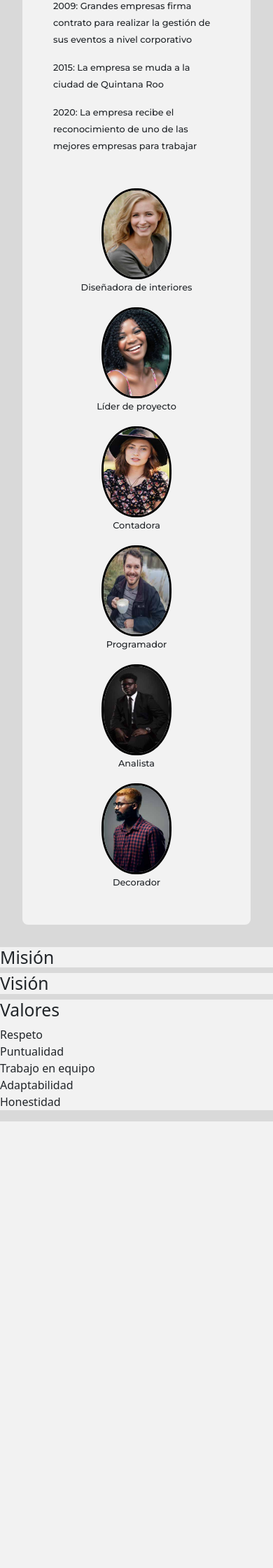
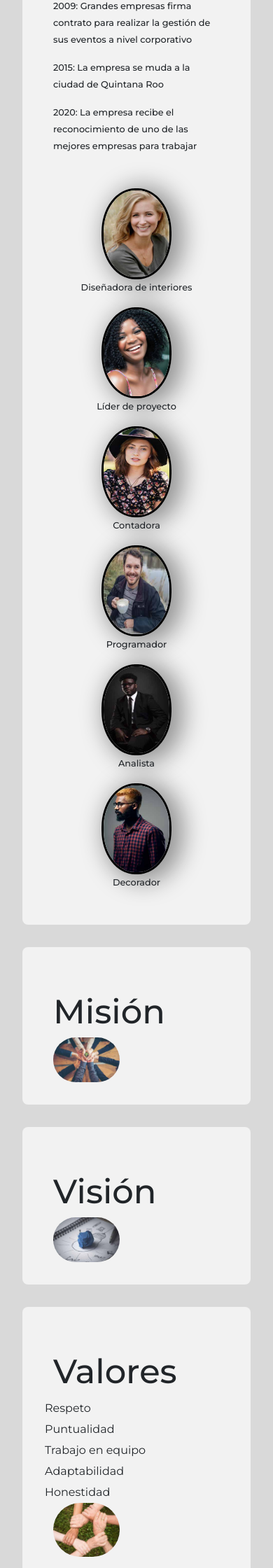
Before and after one commit to Carloscastro16/PaginaWireframe, a PHP site: page /Paginas/About_Us.html in a window 390 px wide; the page is wider, and only the part inside the window is pictured. Shown: the part 1216-3456 px from the top of that part at 70% size. Before the commit the page ends 2818 px from the top of that part, so only its background shows below. Run offline with PHP 8.4, Linux system fonts and the light colour scheme.

Commit message:
estilo acerca de

```diff
--- a/Paginas/About_Us.html
+++ b/Paginas/About_Us.html
@@ -115,29 +115,57 @@
                         </div>
                     </div>
                 </div>
+        </div>
+    </section>
+<!--****************seccion de mision*****************-->
+    <section class="compromisos">
+        <div class="compromival container">
+                <div class="offset-sm-1 col-sm-8">
+                    <div class="filaval row">
+                        <h2 class="subticompromiso">Misión</h2>
+                    </div>
+                </div>
+                <div>
+                    <img src="../Images/mision.jpg" class="imavalores">
+                </div>
+        </div>
+</section>
 
-        </div>
 
+<!--*************seccion vision**********-->
+<section class="compromisos">
+    <div class="compromival container">
+            <div class="offset-sm-8 col-sm-8">
+                <div class="filaval row">
+                    <h2 class="subticompromiso">Visión</h2>
+                </div>
+            </div>
+            <div>
+                <img src="../Images/vision.jpg" class="imavalores">
+            </div>
+    </div>
+</section>
+
+<!--***********************seccion valores***************-->
+    <section class="compromisos">
+            <div class="compromival container">
+                    <div class="offset-sm-1 col-sm-8">
+                        <div class="filaval row">
+                            <h2 class="subticompromiso">Valores</h2>
+                            Respeto <br>
+                            Puntualidad <br>
+                            Trabajo en equipo <br>
+                            Adaptabilidad <br>
+                            Honestidad
+                        </div>
+                    </div>
+                    <div>
+                        <img src="../Images/us.jpg" class="imavalores">
+                    </div>
+            </div>
     </section>
 
-        <section class="compromisos">
-            <div class="compromiso">
-                <h2>Misión</h2>
-            </div>
 
-            <div class="compromiso">
-                <h2> Visión</h2>
-            </div>
-
-            <div class="compromiso">
-                <h2>Valores</h2>
-                <p> Respeto <br>
-                Puntualidad <br>
-                Trabajo en equipo <br>
-                Adaptabilidad <br>
-                Honestidad</p>
-            </div>
-        </section>
 
 
 </body>
--- a/Styles/Styles_Us.css
+++ b/Styles/Styles_Us.css
@@ -71,21 +71,15 @@ header{
 .filasQuienes{
     margin-top: 2rem !important;
 }
-.tiempo{
-position: absolute;
-width:100%;
-height: 21rem;
-left: 360px;
-top: 345px;
-font-family: 'Montserrat',sans-serif;
-font-weight: 200;
-}
 
 .fotosp{
     width: 100px;
     height: 130px;
     border-radius: 48%;
     border: 3px solid #000000;
+    -webkit-box-shadow: 10px 4px 33px 7px rgba(0,0,0,0.39);
+-moz-box-shadow: 10px 4px 33px 7px rgba(0,0,0,0.39);
+box-shadow: 10px 4px 33px 7px rgba(0,0,0,0.39);
 
 }
 
@@ -95,8 +89,31 @@ font-weight: 200;
     justify-content: center;
     flex-direction: column;
 }
+/*************estilo valores*******/
+.compromisos{
+    background-color: var(--FondoSecciones);
+    border-radius: .5rem;
+    height: auto;
+    width: auto;
+    margin:2rem;
+    padding: 2rem;
+}
+.compromival{
+    width:100%;
+    font-family:'Montserrat', sans-serif;
+    font-weight: 200;
+    line-height: 30px;
+}
+.compromival h2{
+    font-size: 3rem;
+}
+.imavalores{
+    border-radius: 45px;
+    width: 40%;
+}
+.filaval{
+    margin-top: 2rem !important;
+}
 
-.compromiso{
-    background-color: var(--FondoSecciones);
-}
+
 /*--------------------FIN DE ESTILO NOSOTROS------------------*/
```
